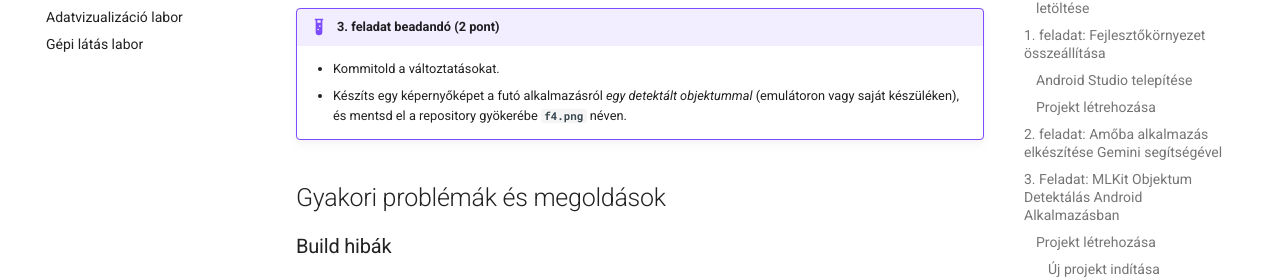
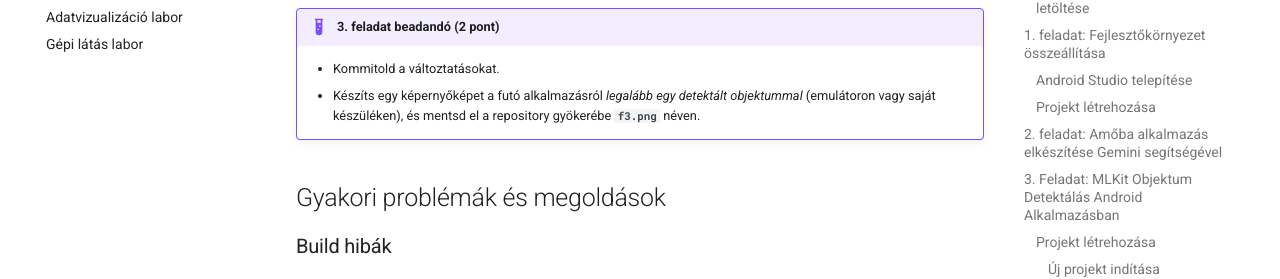
Before and after one commit to VIAUBXAV081/laborok, an MkDocs documentation site: the page built from docs/laborok/3/index.md, in a window 1280 px wide and 900 px high, scrolled down 17026 px. Shown: the part 172-451 px from the top of the window. Built offline with MkDocs 1.6.1 and Material for MkDocs 9.7.7, drawn with Linux system fonts in a browser that asks for light colours; comment, search, counter and statistics services are not loaded.

Commit message:
Update index.md

```diff
--- a/docs/laborok/3/index.md
+++ b/docs/laborok/3/index.md
@@ -747,7 +747,7 @@ class MainActivity : ComponentActivity() {
 
 !!! example "3. feladat beadandó (2 pont)"
     * Kommitold a változtatásokat.
-    * Készíts egy képernyőképet a futó alkalmazásról *egy detektált objektummal* (emulátoron vagy saját készüléken), és mentsd el a repository gyökerébe **`f4.png`** néven.
+    * Készíts egy képernyőképet a futó alkalmazásról *legalább egy detektált objektummal* (emulátoron vagy saját készüléken), és mentsd el a repository gyökerébe **`f3.png`** néven.
 
 ## Gyakori problémák és megoldások
 
```
